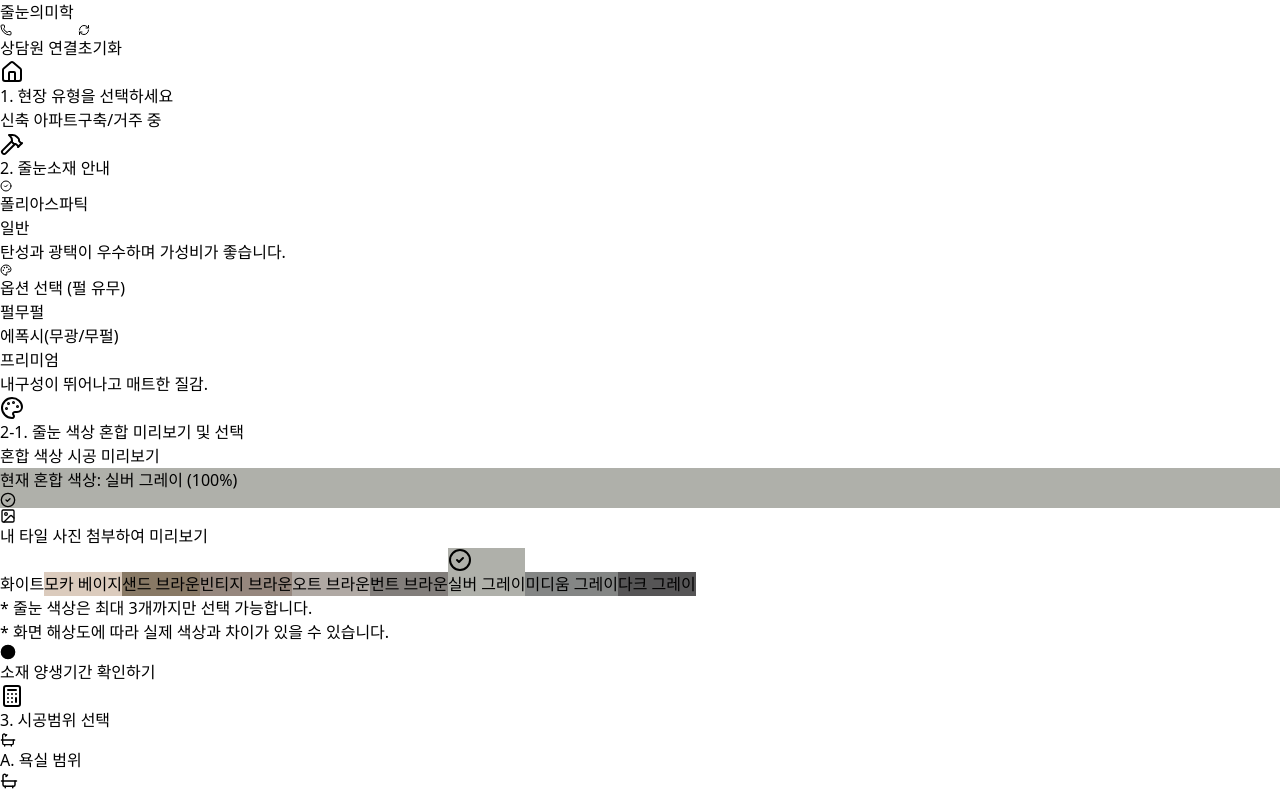
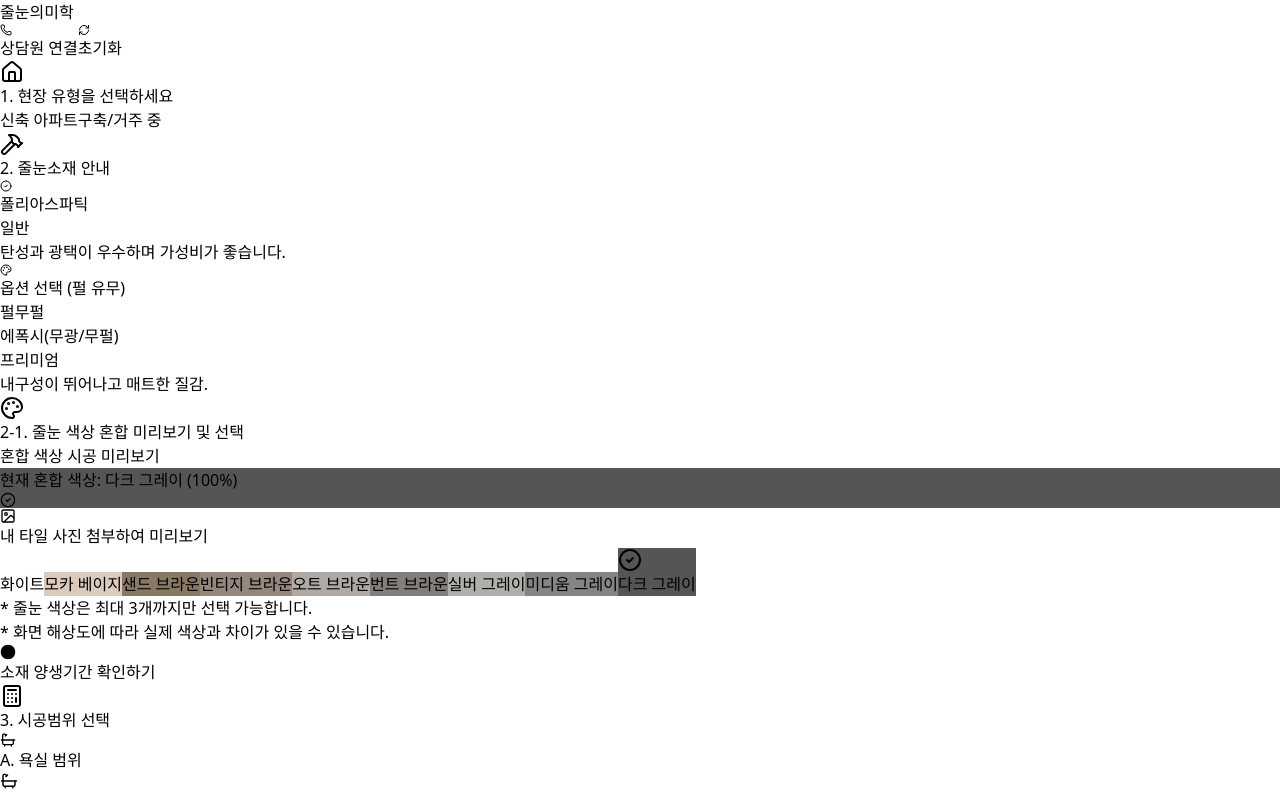
Before and after one commit to jsh5199-ai/julnun-web, a React (Vite) app: page / in a window 1280 px wide. Shown: the top 792 px of the page. Built offline with nearby package versions, Linux system fonts and the light colour scheme.

Commit message:
수정완료

```diff
--- a/src/App.jsx
+++ b/src/App.jsx
@@ -19,7 +19,7 @@ const GROUT_COLORS = [
     { id: 'burnt_brown', code: '#827e7b', label: '번트 브라운', isDark: true },
     { id: 'silver_gray', code: '#afb0aa', label: '실버 그레이', isDark: false },
     { id: 'medium_gray', code: '#848685', label: '미디움 그레이', isDark: true },
-    { id: 'dark_gray', code: '#565556', label: '다크 그레이', isDark: true },
+    { id: 'dark_gray', code: '#565556', label: '다크 그레이', isDark: true }, // 🚨 초기값으로 사용될 대비 강한 색상
 ];
 
 // =================================================================
@@ -200,8 +200,8 @@ const ColorPalette = ({ selectedColors, onToggleColor, onUpdateRatio, onTileImag
 
     // 2. 시뮬레이션 스타일 정의
     const TILE_COLOR = '#ffffff';
-    // 🚨 [수정] 줄눈 선 굵기를 16px로 증가시켜 가시성 확보
-    const GROUT_LINE_WIDTH = 16;
+    // 🚨 [최종 수정] 줄눈 선 굵기를 30px로 대폭 증가
+    const GROUT_LINE_WIDTH = 30;
     const lineHalf = GROUT_LINE_WIDTH / 2;
 
     const groutPattern = mixedColorCode;
@@ -391,8 +391,8 @@ export default function GroutEstimatorApp() {
     const [polyOption, setPolyOption] = useState('pearl');
     const [epoxyOption, setEpoxyOption] = useState('kerapoxy');
 
-    // 🚨 [초기값 설정] silver_gray 100%로 설정하여 줄눈 시뮬레이션 가시성 확보 🚨
-    const initialGroutColor = GROUT_COLORS.find(c => c.id === 'silver_gray');
+    // 🚨 [초기값 설정] dark_gray 100%로 설정하여 줄눈 시뮬레이션 가시성 확보 🚨
+    const initialGroutColor = GROUT_COLORS.find(c => c.id === 'dark_gray');
     const [selectedGroutColors, setSelectedGroutColors] = useState([
         { id: initialGroutColor ? initialGroutColor.id : GROUT_COLORS[0].id, ratio: 100 }
     ]);
```
